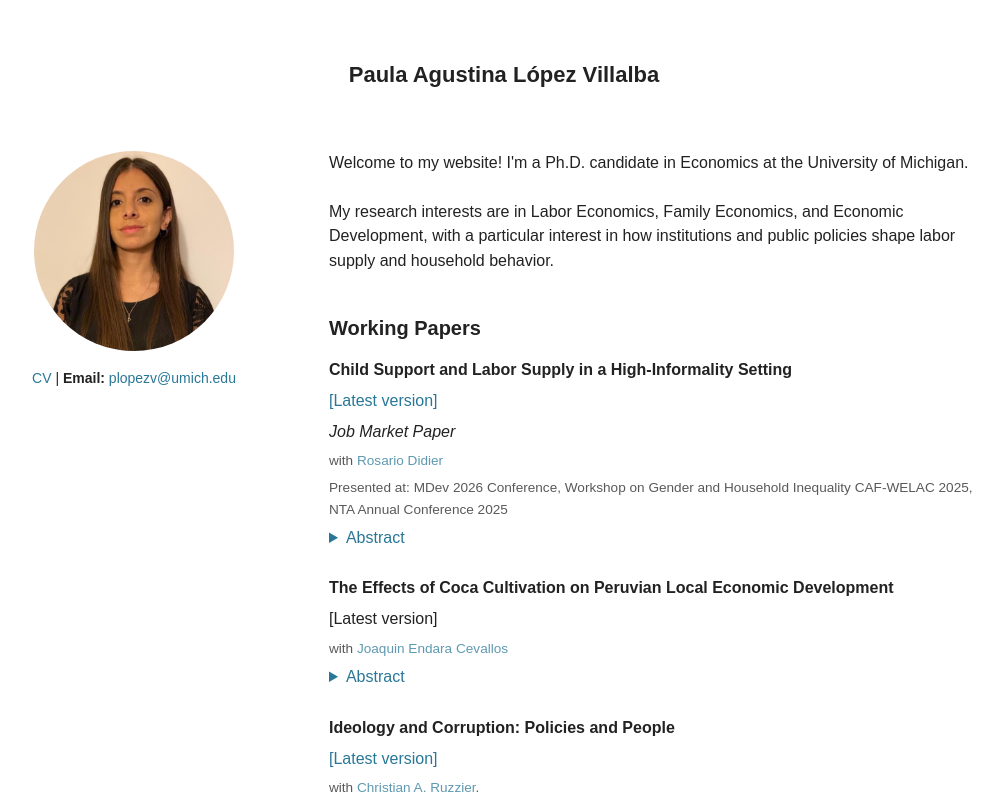
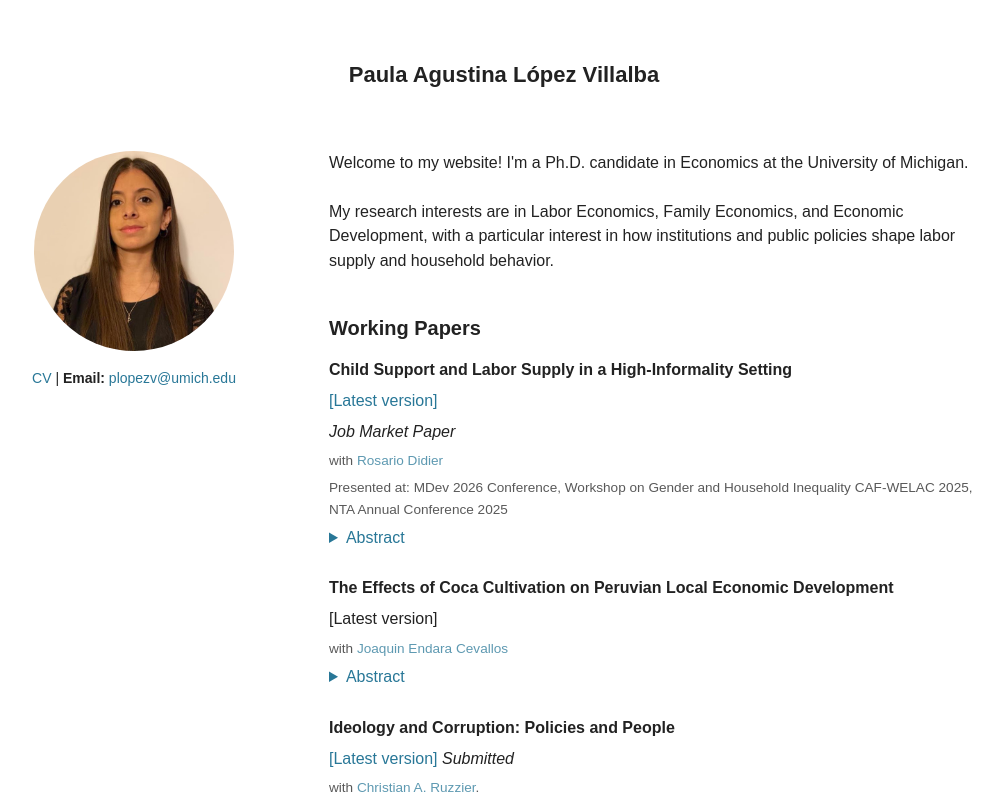
Before and after one commit to paulalopezv/Site, a Next.js app: page / in a window 1280 px wide. Shown: the top 800 px of the page, without its empty margins (136-1139 px from the left). Built offline with nearby package versions, Linux system fonts and the light colour scheme.

Commit message:
Add "Submitted" status to Ideology and Corruption paper
Co-Authored-By: Claude Sonnet 5 <noreply@anthropic.com>

```diff
--- a/app/page.tsx
+++ b/app/page.tsx
@@ -53,7 +53,7 @@ export default function Home() {
         </article>
         <article className="publication">
           <h3>Ideology and Corruption: Policies and People</h3>
-          <p><a href="https://www.dropbox.com/scl/fi/gcen8mc7shlv95rjkowxz/L-pez-Villalba-Ruzzier_Ideology-and-Corruption_country-analysis.pdf?rlkey=5w8ui6lcjp03w6p4re14lg4tg&st=6keueo2k&dl=0">[Latest version]</a></p>
+          <p><a href="https://www.dropbox.com/scl/fi/gcen8mc7shlv95rjkowxz/L-pez-Villalba-Ruzzier_Ideology-and-Corruption_country-analysis.pdf?rlkey=5w8ui6lcjp03w6p4re14lg4tg&st=6keueo2k&dl=0">[Latest version]</a> <em>Submitted</em></p>
           <p className="meta">with <a href="https://sites.google.com/site/christianruzzier/home">Christian A. Ruzzier</a>.</p>
           <details className="abstract">
             <summary>Abstract</summary>
```
